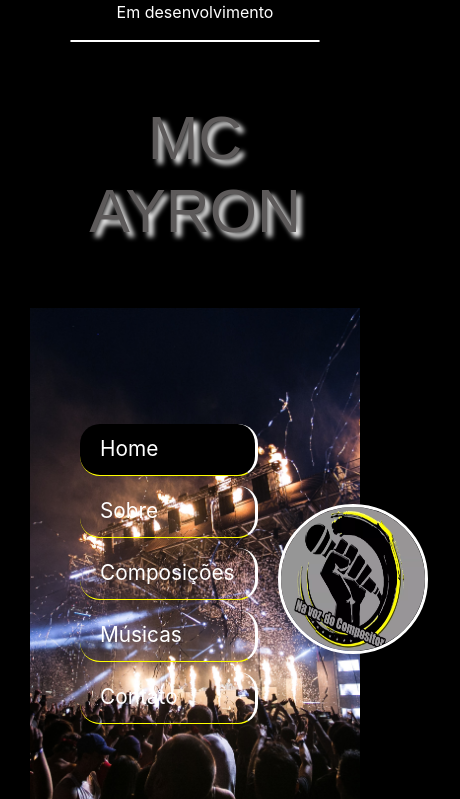
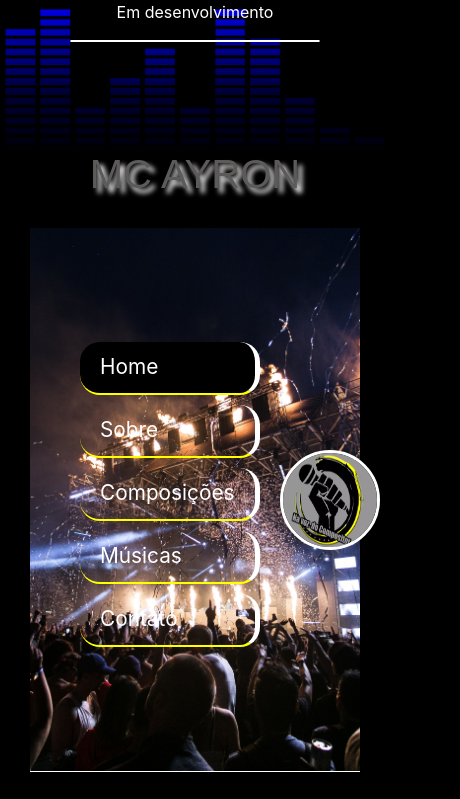
Before and after one commit to Aironys1/My-Songs, a plain HTML site: page index.html in a window 390 px wide. Shown: the top 799 px of the page, 460 px wide, since content can reach past the window. Drawn offline with nearby package versions, Linux system fonts and the light colour scheme; a script that the page names is missing.

Commit message:
Adcionando Gif no topo

```diff
--- a/assets/css/geral.css
+++ b/assets/css/geral.css
@@ -27,6 +27,8 @@ header{
 .composicoes{
     color: white;
     text-align: center;
+    background-color: #000000;
+    border-radius: 20px;
 }
 
 .composicoes a{
@@ -41,12 +43,19 @@ header{
     border-bottom: 3px solid #ffffff;
 }
 
+.gifCapa{
+    background-image: url(../videos/gifCapa.gif) ;
+    background-position: center;
+    background-repeat: no-repeat;
+    background-size: cover;
+    height:150px;
+}
+
 h1{
     font-family: fantasy;
     font-size:3.8rem;
     color: #5d5a5a;
     text-shadow: 5px 5px 5px white;
-    margin: 60px;
 }
 
 
@@ -82,8 +91,8 @@ ul li {
     max-width: 270px;
     padding:20px;
     border-radius:20px;
-    border-bottom: 1px solid yellow;
-    border-right: 3px solid rgb(255, 255, 255);
+    border-bottom: 2px solid yellow;
+    border-right: 5px solid rgb(255, 255, 255);
 
 }
 ul li:hover {
--- a/assets/cssResponsive/responsive.css
+++ b/assets/cssResponsive/responsive.css
@@ -1,7 +1,10 @@
 @media (max-width:600px) {
+    h1{
+        font-size: 2.5rem;
+    }
     header .logo{
-        width: 150px;
-        height: 150px;
+        width: 100px;
+        height: 100px;
     }
 
     nav ul {
@@ -12,6 +15,11 @@
     .container-fluid{
         padding: 0;
         margin: 0;
+    }
+
+
+    .composicoes .letras{
+        width: 150px;
     }
 
 }
--- a/index.html
+++ b/index.html
@@ -30,10 +30,13 @@
 <noscript><iframe src="https://www.googletagmanager.com/ns.html?id=GTM-5PNMDF4"
     height="0" width="0" style="display:none;visibility:hidden"></iframe></noscript>
     <!-- End Google Tag Manager (noscript) -->
-    <p class="aviso">Em desenvolvimento</p>
-    <div class="container">
-        <div class="clock"></div>
-      </div>
+    <div class="gifCapa">
+        <p class="aviso">Em desenvolvimento</p>
+        <div class="container">
+            <div class="clock"></div>
+        </div>
+    </div>
+
 
 <!-- Container Geral -->
 <div class="container-fluid">
@@ -77,7 +80,7 @@
 
                 <a href="https://www.letras.mus.br/aironys-garrido/" target="_blank">
                    <span> Ver no</span>
-                    <img  width="400" src="assets/imagens/letrasLogo.png" alt="No letras">
+                    <img class="letras"  width="400" src="assets/imagens/letrasLogo.png" alt="No letras">
                 </a>
             </div>
         </div>
```
Also changed, not shown: assets/videos/gifCapa.gif (added).
